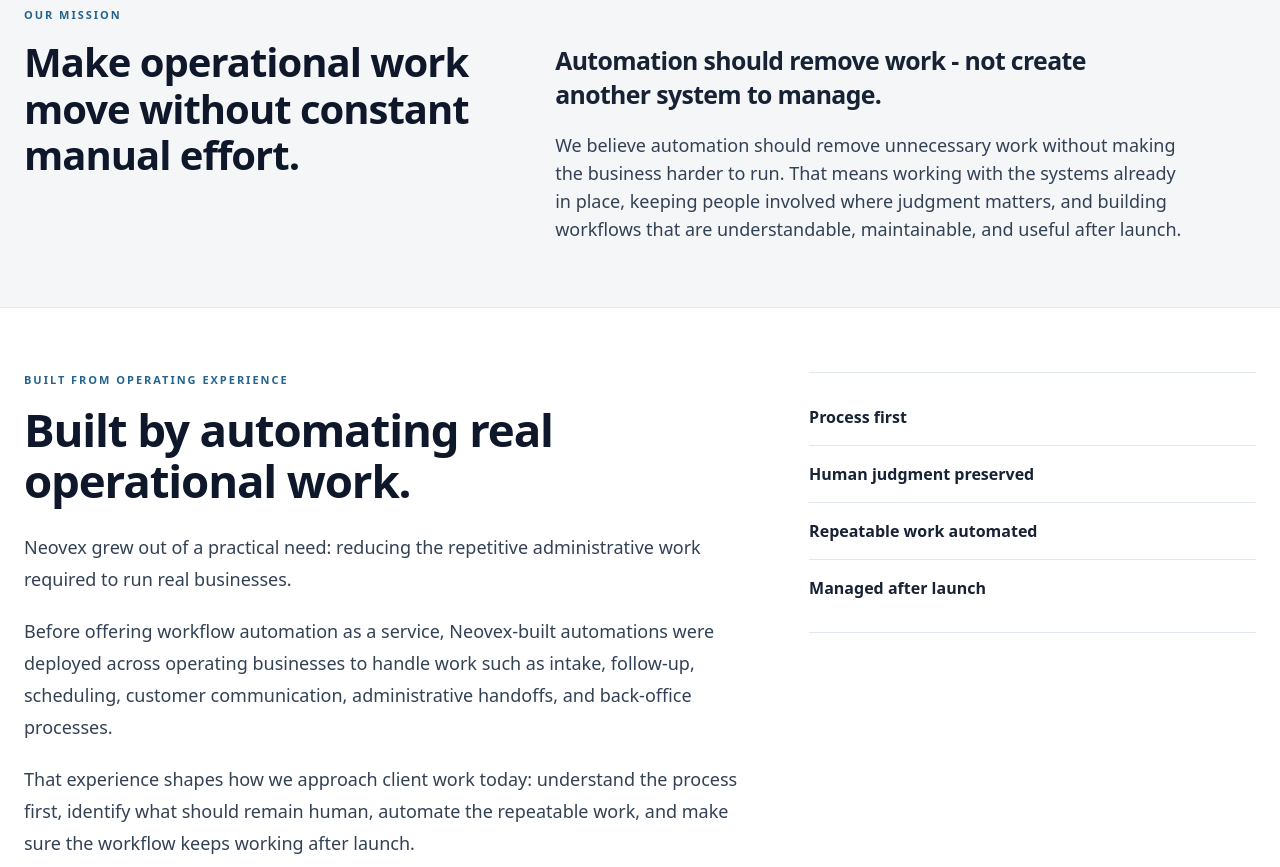
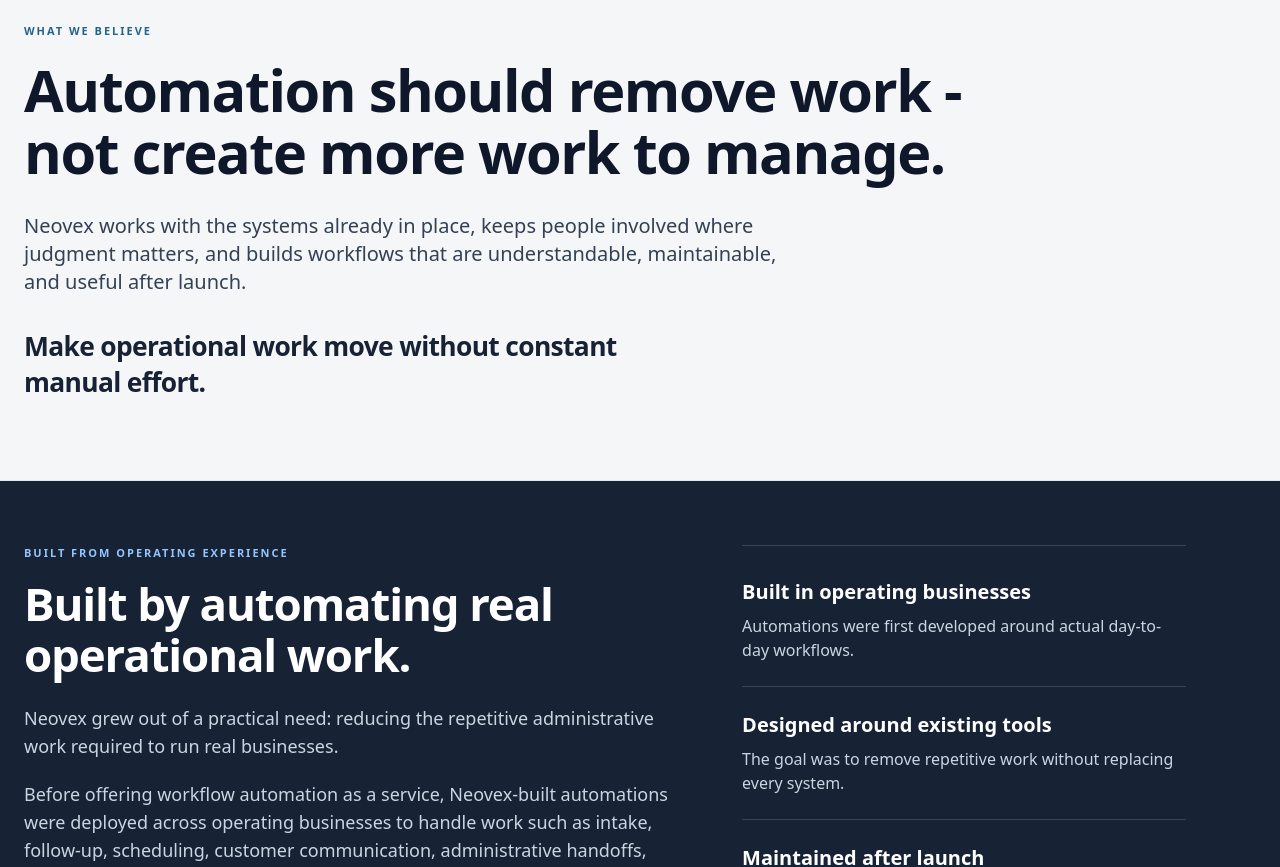
Before and after one commit to VVG-1/neovex-site, a React (Vite) app: page /about in a window 1280 px wide. Shown: the part 760-1627 px from the top of the page. Built offline with nearby package versions, Linux system fonts and the light colour scheme.

Commit message:
Differentiate about belief and credibility sections

```diff
--- a/src/pages/About.jsx
+++ b/src/pages/About.jsx
@@ -88,39 +88,36 @@
         </div>
       </section>
 
-      <section className="px-6 py-14 md:py-16 bg-[#F5F6F7] border-b border-slate-200">
-        <div className="max-w-7xl mx-auto grid lg:grid-cols-[0.4fr_0.54fr] gap-10 lg:gap-16">
-          <div>
-            <div className="text-[11px] font-semibold uppercase tracking-[0.18em] text-[#25638f]">
-              OUR MISSION
-            </div>
-            <h2 className="mt-4 text-3xl md:text-[2.5rem] md:leading-[1.16] font-bold tracking-tight text-slate-900">
-              Make operational work move without constant manual effort.
-            </h2>
+      <section className="px-6 py-16 md:py-20 bg-[#F5F6F7] border-b border-slate-200">
+        <div className="max-w-7xl mx-auto">
+          <div className="text-[11px] font-semibold uppercase tracking-[0.18em] text-[#25638f]">
+            WHAT WE BELIEVE
           </div>
 
-          <div className="max-w-[680px] lg:pt-9">
-            <h3 className="max-w-[640px] text-2xl md:text-[1.55rem] md:leading-snug font-semibold tracking-tight text-[#172235]">
-              Automation should remove work - not create another system to manage.
-            </h3>
+          <h2 className="mt-5 max-w-5xl text-4xl md:text-[3.6rem] md:leading-[1.08] font-bold tracking-tight text-slate-900">
+            Automation should remove work - not create more work to manage.
+          </h2>
 
-            <p className="mt-5 text-base md:text-lg leading-8 text-slate-700">
-              We believe automation should remove unnecessary work without making the business harder to run. That means working with the systems already in place, keeping people involved where judgment matters, and building workflows that are understandable, maintainable, and useful after launch.
-            </p>
-          </div>
+          <p className="mt-7 max-w-3xl text-lg md:text-xl leading-8 text-slate-700">
+            Neovex works with the systems already in place, keeps people involved where judgment matters, and builds workflows that are understandable, maintainable, and useful after launch.
+          </p>
+
+          <p className="mt-8 max-w-[650px] text-2xl md:text-[1.65rem] md:leading-snug font-semibold tracking-tight text-[#172235]">
+            Make operational work move without constant manual effort.
+          </p>
         </div>
       </section>
 
-      <section className="px-6 py-16 bg-white border-b border-slate-100">
-        <div className="max-w-7xl mx-auto grid lg:grid-cols-[minmax(0,0.62fr)_minmax(300px,0.38fr)] gap-10 lg:gap-14 items-start">
-          <div className="max-w-4xl">
-            <div className="text-[11px] font-semibold uppercase tracking-[0.18em] text-[#25638f]">
+      <section className="px-6 py-16 bg-[#172235] text-white border-b border-[#263247]">
+        <div className="max-w-7xl mx-auto grid lg:grid-cols-[minmax(0,0.56fr)_minmax(300px,0.38fr)] gap-10 lg:gap-16 items-start">
+          <div className="max-w-3xl">
+            <div className="text-[11px] font-semibold uppercase tracking-[0.18em] text-blue-300">
               BUILT FROM OPERATING EXPERIENCE
             </div>
-            <h2 className="mt-4 text-3xl md:text-[2.85rem] md:leading-[1.12] font-bold tracking-tight text-slate-900">
+            <h2 className="mt-4 text-3xl md:text-[2.85rem] md:leading-[1.12] font-bold tracking-tight text-white">
               Built by automating real operational work.
             </h2>
-            <div className="mt-6 space-y-5 text-lg leading-8 text-slate-700">
+            <div className="mt-6 space-y-5 text-base md:text-lg leading-8 text-slate-300">
               <p>
                 Neovex grew out of a practical need: reducing the repetitive administrative work required to run real businesses.
               </p>
@@ -133,10 +130,24 @@
             </div>
           </div>
 
-          <div className="border-y border-slate-200 py-4">
-            {["Process first", "Human judgment preserved", "Repeatable work automated", "Managed after launch"].map((item) => (
-              <div key={item} className="border-b border-slate-200 py-4 last:border-b-0">
-                <div className="text-base font-semibold text-[#172235]">{item}</div>
+          <div className="border-y border-white/15 py-2">
+            {[
+              {
+                title: "Built in operating businesses",
+                desc: "Automations were first developed around actual day-to-day workflows.",
+              },
+              {
+                title: "Designed around existing tools",
+                desc: "The goal was to remove repetitive work without replacing every system.",
+              },
+              {
+                title: "Maintained after launch",
+                desc: "The workflows had to keep working as processes, tools, and requirements changed.",
+              },
+            ].map((item) => (
+              <div key={item.title} className="border-b border-white/15 py-6 last:border-b-0">
+                <h3 className="text-xl font-semibold text-white">{item.title}</h3>
+                <p className="mt-2 text-sm md:text-base leading-7 text-slate-300">{item.desc}</p>
               </div>
             ))}
           </div>
```
